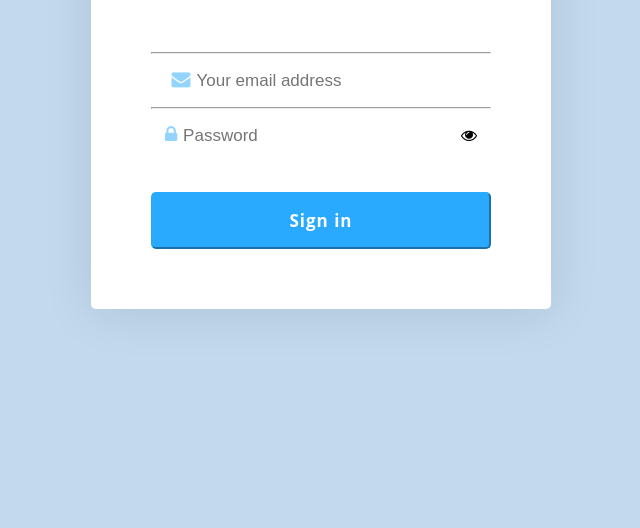
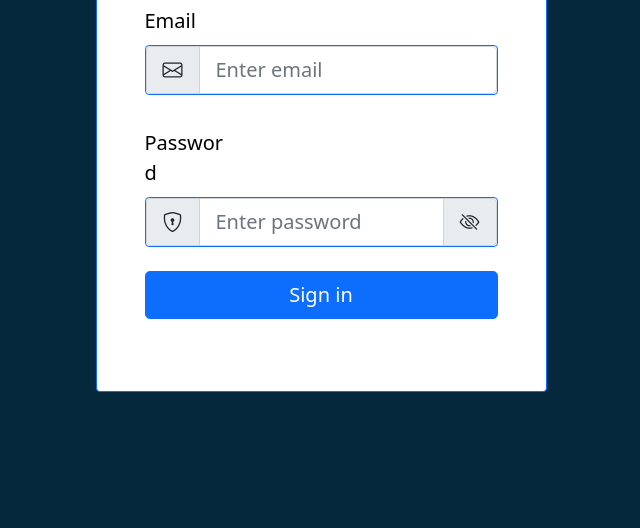
Before and after one commit to Mmorad732/sharewwaffar, a website: page Admin_pages/login.html in a window 1280 px wide. Shown: the part 272-800 px from the top of the page, without its empty margins (319-959 px from the left). Drawn offline with nearby package versions, Linux system fonts and the light colour scheme.

Commit message:
Change Login page

```diff
--- a/Admin_pages/login.html
+++ b/Admin_pages/login.html
@@ -1,40 +1,63 @@
 <!DOCTYPE html>
 <html lang="en">
     <head>
-    <link rel="stylesheet" href="https://cdnjs.cloudflare.com/ajax/libs/font-awesome/4.7.0/css/font-awesome.min.css">
-    <link rel="stylesheet" href="/static/css/style.css"/>
+      <title>shareWwaffar admin page</title>
+      <meta charset="utf-8">
+      <meta name="viewport" content="width=device-width, initial-scale=1">
+      <!-- BS5 -->
+      <link href="https://cdn.jsdelivr.net/npm/bootstrap@5.1.3/dist/css/bootstrap.min.css" rel="stylesheet">
+      <script src="https://cdn.jsdelivr.net/npm/bootstrap@5.1.3/dist/js/bootstrap.bundle.min.js"></script>
+      <link rel="stylesheet" href="https://cdn.jsdelivr.net/npm/bootstrap-icons@1.8.3/font/bootstrap-icons.css">
+      <link rel="stylesheet" href="https://use.fontawesome.com/releases/v5.0.8/css/all.css">
+      <!-- end BS5 -->
       <script src="/static/js/script.js"></script>
+
     </head>
+    <body style="background: #06283D;">
+      <section class="vh-100">
+        <div class="container py-5 h-100">
+          <div class="row d-flex justify-content-center align-items-center h-100">
+            <div class="col col-xl-5 h-75 d-inline-block">
+              <div class="card h-100 border border-primary rounded" style="border-radius: 1rem;">
+                <div class="row justify-content-center">
 
-    <body class="login-page">
-        <main>
+                  <div class="d-flex align-items-center ">
+                    <div class="card-body p-4 p-lg-5 text-black">
 
-          <div class="login-block">
-            <h1>Admin</h1>
+                      <form action="/adminauth" method="post" id="loginForm" class="d-grid gap-4">
 
-            <form action="/adminauth" method="post" id="loginForm">
-              <hr class="hr-xs">
-              <div class="form-group">
-                <div class="input-group">
-                  <span class="input-group-addon"><i class="fa fa-envelope ti-email"></i></span>
-                  <input type="text" class="form-control" placeholder="Your email address" name="email">
+                        <div class="d-flex justify-content-center pb-1">
+                          <span class="h1 fw-bold">Admin</span>
+                        </div>
+
+                        <div class="form-outline">
+                          <label class="col-sm-2 col-form-label col-form-label-lg" >Email</label>
+                          <div class="input-group input-group-lg border border-primary rounded">
+                            <span class="input-group-text"><i class="bi bi-envelope" aria-hidden="true"></i></span>
+                            <input type="text" class="form-control" placeholder="Enter email" name="email" required>
                           </div>
                         </div>
 
-              <hr class="hr-xs">
-
-              <div class="form-group">
-                <div class="input-group">
-                  <span class="input-group-addon"><i class="fa fa-lock ti-unlock"></i></span>
-                  <input type="password" class="form-control" placeholder="Password" name="password" id="loginPassowrd">
-                  <i class="fa fa-eye" aria-hidden="true" onclick="showpassword()"></i>
+                        <div class="form-outline input-group-lg">
+                          <label class="col-sm-3 col-form-label col-form-label-lg">Password</label>
+                          <div class="input-group input-group-lg border border-primary rounded">
+                            <span class="input-group-text"><i class="bi bi-shield-lock"></i></span>
+                            <input type="password" class="form-control" name="password" placeholder="Enter password" id="loginPassowrd"required>
+                            <span class="input-group-text"><i class="bi bi-eye-slash" aria-hidden="true" onclick="showpassword()"></i></span>
                           </div>
                         </div>
 
-              <button class="btn btn-primary btn-block" type="submit">Sign in</button>
+                        <div class="input-group input-group-lg col-12">
+                          <button class="btn btn-primary btn-block col-12" type="submit">Sign in</button>
+                        </div>
                       </form>
                     </div>
-
-        </main>
+                  </div>
+                </div>
+              </div>
+            </div>
+          </div>
+        </div>
+      </section>
     </body>
 </html>
```
Lines whose indentation alone changed are shown as unchanged.
